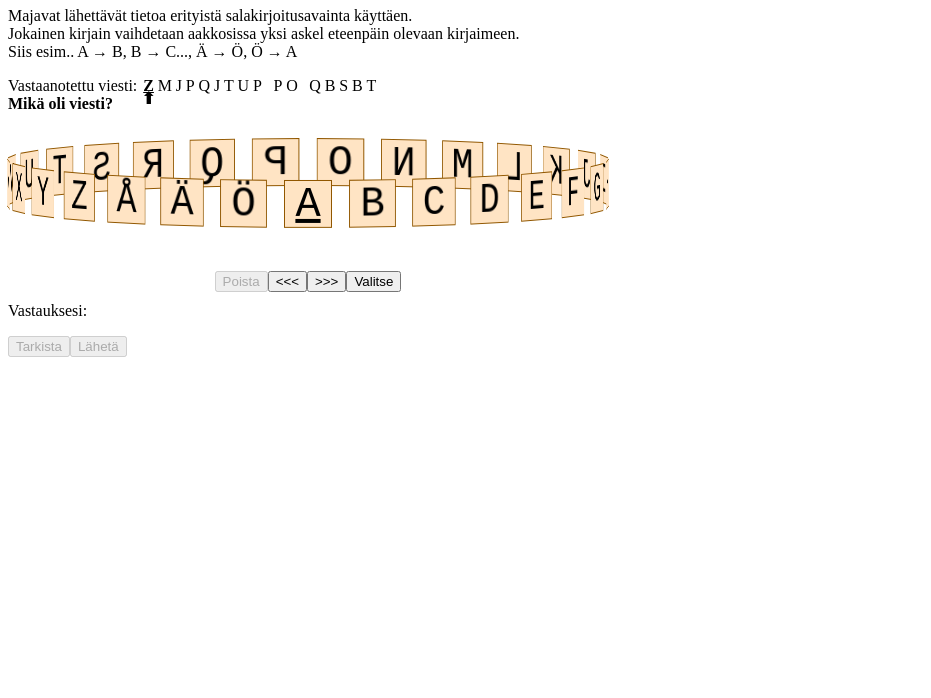
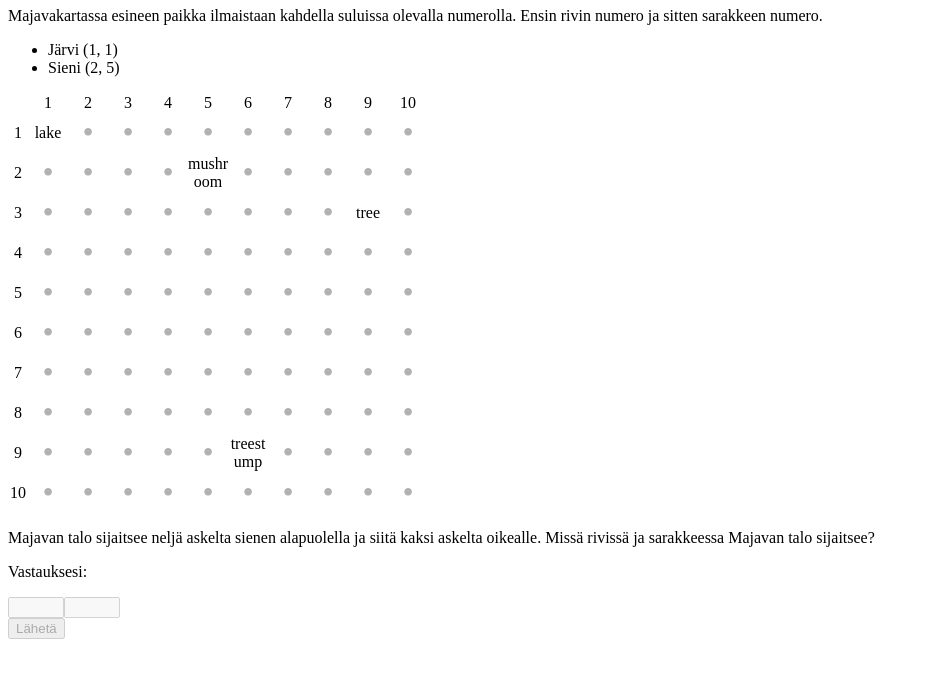
Before and after one commit to changty/ville-puzzles, a website built with Parcel: page src/index.html in a window 1280 px wide. Shown: the part 102-800 px from the top of the page, without its empty margins (0-931 px from the left). Built offline with nearby package versions, Linux system fonts and the light colour scheme.

Commit message:
Puzzle 2 done

```diff
--- a/package.json
+++ b/package.json
@@ -6,7 +6,8 @@
   "scripts": {
     "start": "parcel src/index.html -d temp",
     "build": "parcel build src/index.html",
-    "test": "mocha './src/**/*.test.js' --require babel-core/register"
+    "test":
+      "eslint src/; mocha './src/**/*.test.js' --require babel-core/register"
   },
   "repository": {
     "type": "git",
@@ -22,6 +23,7 @@
     "chai": "^4.1.2",
     "eslint": "^4.17.0",
     "eslint-plugin-compat": "^2.2.0",
+    "eslint-plugin-no-unsanitized": "^3.0.0",
     "mocha": "^5.0.1"
   },
   "dependencies": {
--- a/src/index.js
+++ b/src/index.js
@@ -4,7 +4,7 @@ import initPuzzle1 from "./initPuzzle1";
 import initPuzzle2 from "./initPuzzle2";
 import initPuzzle3 from "./initPuzzle3";
 
-initPuzzle1();
+initPuzzle2();
 
 // document.querySelector("#initPuzzle1").onclick = () => {
 //   if (window.puzzle && window.puzzle.cleanUp) window.puzzle.cleanUp();
--- a/src/initPuzzle2.js
+++ b/src/initPuzzle2.js
@@ -33,12 +33,12 @@ function init() {
 
   const puzzleQuestions = [
     "Kirjoita tai klikkaa missä puunkanto sijaitsee.",
-    "Majavan talo sijaitsee neljä askelta sienen alapuolella ja siitä kaksi askelta oikealle. <strong>Missä rivissä ja sarakkeessa Majavan talo sijaitsee?</strong>"
+    "Majavan talo sijaitsee neljä askelta sienen alapuolella ja siitä kaksi askelta oikealle. Missä rivissä ja sarakkeessa Majavan talo sijaitsee?"
   ];
 
-  const puzzleOptions = {
-    "str-question": randomChoice(puzzleQuestions)
-  };
+  puzzleSetting.question = randomChoice(puzzleQuestions);
+
+  const puzzleOptions = {};
 
   return new Puzzle2(puzzleSetting, puzzleOptions);
 }
--- a/src/lib/util.js
+++ b/src/lib/util.js
@@ -1,23 +1,5 @@
 export function randomChoice(arr) {
   return arr[Math.floor(Math.random() * arr.length)];
-}
-
-export function cipher(settings, message) {
-  const { characterSet, key } = settings;
-  const keys = /([+-])(\d+)/g.exec(key);
-  const factor = keys[1] === "-" ? -parseInt(keys[2]) : parseInt(keys[2]);
-
-  return message
-    .toUpperCase()
-    .split("")
-    .map(c => {
-      if (characterSet.indexOf(c) === -1) return c;
-      let idx = characterSet.indexOf(c) + factor;
-      if (idx < 0) idx += characterSet.length;
-      else if (idx > characterSet.length - 1) idx -= characterSet.length;
-      return characterSet[idx];
-    })
-    .join("");
 }
 
 export function capitalize(str) {
@@ -31,3 +13,14 @@ export function setVendorStyle(element, property, value) {
   element.style["ms" + prop] = value;
   element.style["o" + prop] = value;
 }
+
+export function indexToRowCol(numOfCols, idx) {
+  return {
+    col: Math.floor(idx % numOfCols),
+    row: Math.floor(idx / numOfCols)
+  };
+}
+
+export function rowColToIndex(numOfCols, row, col) {
+  return row * numOfCols + col;
+}
--- a/src/puzzles/BasePuzzle.js
+++ b/src/puzzles/BasePuzzle.js
@@ -1,6 +1,8 @@
 const defaultOptions = {
+  "str-answer-label": "Vastauksesi:",
   "str-check-answer": "Tarkista",
   "str-send-answer": "Lähetä",
+  "str-answer-sent": "Vastaus lähetetty!",
   "str-select": "Valitse",
   "str-erase": "Poista"
 };
@@ -29,14 +31,23 @@ export class BasePuzzle {
   onSubmit() {}
 
   sendAnswer(callback) {
-    const answer = JSON.stringify(this.state.answer);
-    window.alert(`Vastaus ${answer} lähetetty!`);
+    window.alert(this.options["str-answer-sent"]);
+
+    // TODO: Actually send "completeAnswer" to server
+    const completeAnswer = JSON.stringify({
+      setting: this.setting,
+      options: this.options,
+      answer: this.state.answer
+    });
+
+    // eslint-disable-next-line no-console
+    console.log("Complete answer:", completeAnswer);
+
     this.setState({ answerSent: true }, callback);
   }
 
   setup() {
     this.parentEl = document.querySelector(this.elementSelectors.parent);
-
     this.renderHTML();
   }
 
--- a/src/puzzles/Puzzle1.js
+++ b/src/puzzles/Puzzle1.js
@@ -19,8 +19,7 @@ const defaultOptions = {
   },
   "str-example-label": "Siis esim..",
   "str-ciphertext-label": "Vastaanotettu viesti:",
-  "str-question": "Mikä oli viesti?",
-  "str-answer-label": "Vastauksesi:"
+  "str-question": "Mikä oli viesti?"
 };
 
 export class Puzzle1 extends BasePuzzle {
--- a/src/puzzles/Puzzle2.css
+++ b/src/puzzles/Puzzle2.css
@@ -9,6 +9,12 @@
   grid-gap: 0;
   grid-auto-columns: 40px;
   grid-auto-rows: 40px;
+}
+
+#puzzleInput textarea {
+  width: 100%;
+  max-width: 500px;
+  min-height: 50px;
 }
 
 .spot{
@@ -58,8 +64,30 @@
   top: -21px;
 }
 
-#puzzleInput textarea {
+.spot.lake:after {
+  /* Placeholder */
+  content: "lake";
   width: 100%;
-  max-width: 500px;
-  min-height: 50px;
+  word-wrap: break-word;
 }
+
+.spot.mushroom:after {
+  /* Placeholder */
+  content: "mushroom";
+  width: 100%;
+  word-wrap: break-word;
+}
+
+.spot.tree:after {
+  /* Placeholder */
+  content: "tree";
+  width: 100%;
+  word-wrap: break-word;
+}
+
+.spot.treestump:after {
+  /* Placeholder */
+  content: "treestump";
+  width: 100%;
+  word-wrap: break-word;
+}
--- a/src/puzzles/Puzzle2.js
+++ b/src/puzzles/Puzzle2.js
@@ -1,17 +1,7 @@
 import { BasePuzzle } from "./BasePuzzle";
+import { rowColToIndex, indexToRowCol } from "../lib/util";
 
 import "./Puzzle2.css";
-
-function indexToRowCol(numOfCols, idx) {
-  return {
-    col: Math.floor(idx % numOfCols),
-    row: Math.floor(idx / numOfCols)
-  };
-}
-
-function rowColToIndex(numOfCols, row, col) {
-  return row * numOfCols + col;
-}
 
 const defaultOptions = {
   "str-name": "Majavakartta",
@@ -29,18 +19,15 @@ export class Puzzle2 extends BasePuzzle {
 
     this.setting = setting;
 
-    this.state = {
+    this.state = Object.assign(this.state, {
       answer: { row: null, col: null }
-    };
+    });
 
     this.indexToRowCol = indexToRowCol.bind(null, setting.cols);
     this.rowColToIndex = rowColToIndex.bind(null, setting.cols);
 
     this.onSpotClick = this.onSpotClick.bind(this);
     this.onAnswerChange = this.onAnswerChange.bind(this);
-
-    this.html.description = this.options["str-description"];
-    this.html.question = this.options["str-question"];
 
     // Init an array with empty Spot in each element
     this.grid = Array(this.setting.rows * this.setting.cols)
@@ -52,7 +39,8 @@ export class Puzzle2 extends BasePuzzle {
 
     // Replace Spot objectType with received parameters
     this.setting.objects.forEach(s => {
-      const idx = this.rowColToIndex(s[0], s[1]);
+      // setting indexes are 1-indexed so we need to substract 1
+      const idx = this.rowColToIndex(s[0] - 1, s[1] - 1);
       this.grid[idx].objectType = s[2];
     });
 
@@ -114,14 +102,19 @@ export class Puzzle2 extends BasePuzzle {
   renderHTML() {
     super.renderHTML();
 
-    this.renderElement("p", "puzzleDescription", this.html.description);
-
+    this.renderElement(
+      "p",
+      "puzzleDescription",
+      this.options["str-description"]
+    );
+    this.renderElement("div", "puzzleExample", this.renderExamples());
     this.renderElement("div", "puzzleGrid", this.renderGrid());
-
-    this.renderElement("p", "puzzleQuestion", this.html.question);
-
-    this.renderElement("p", "puzzleAnswerLabel", "Vastauksesi: ");
-
+    this.renderElement("p", "puzzleQuestion", this.setting.question);
+    this.renderElement(
+      "p",
+      "puzzleAnswerLabel",
+      this.options["str-answer-label"]
+    );
     this.renderElement("div", "puzzleInput", this.renderInputForm());
 
     // Render "Lähetä"-button
@@ -134,6 +127,16 @@ export class Puzzle2 extends BasePuzzle {
     this.sendAnswerButton.disabled = true;
 
     this.updateView();
+  }
+
+  renderExamples() {
+    const ul = document.createElement("ul");
+    this.setting.examples.forEach(text => {
+      const el = document.createElement("li");
+      el.innerText = text;
+      ul.appendChild(el);
+    });
+    return ul;
   }
 
   renderGrid() {
@@ -180,12 +183,8 @@ class Spot {
      * @param {number} col_0 - 0-indexed col
      * @param {number} objectType
      */
-    this.col_0 = col_0;
-    this.col = col_0 + 1; // Human readable coordinate in 1-indexed system
-
-    this.row_0 = row_0;
-    this.row = row_0 + 1; // Human readable coordinate in 1-indexed system
-
+    this.col = col_0 + 1; // Coordinate in 1-indexed system
+    this.row = row_0 + 1; // Coordinate in 1-indexed system
     this.objectType = objectType;
   }
 
@@ -194,12 +193,13 @@ class Spot {
     el.className = "spot";
 
     if (this.objectType) el.classList.add(this.objectType);
-    else el.classList.add("empty");
+    else {
+      el.classList.add("empty");
+      el.innerText = "•";
+    }
 
     el.style.gridColumn = this.col;
     el.style.gridRow = this.row;
-
-    el.innerHTML = this.objectType || "&bull;";
 
     if (this.row === 1)
       el.appendChild(this.renderIndexingNumber("col", this.col));
@@ -215,11 +215,7 @@ class Spot {
     const el = document.createElement("span");
     el.className = "indexingNumber";
     el.classList.add(type);
-    el.innerHTML = number;
+    el.innerText = number;
     return el;
   }
-
-  toString() {
-    return `${this.objectType || null} (${this.row}, ${this.col})`;
-  }
 }
```
Also changed, not shown: 2 other files.
